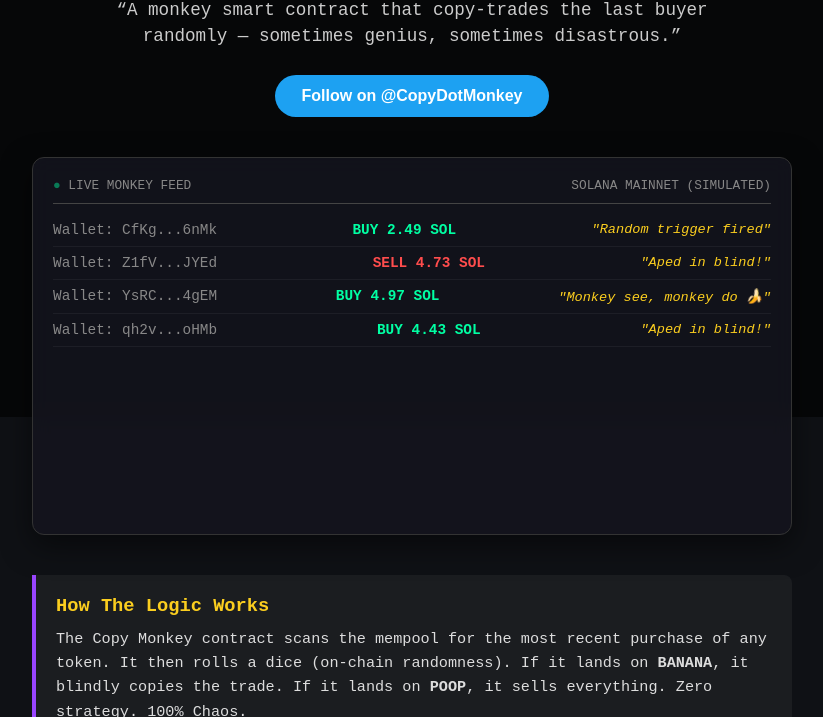
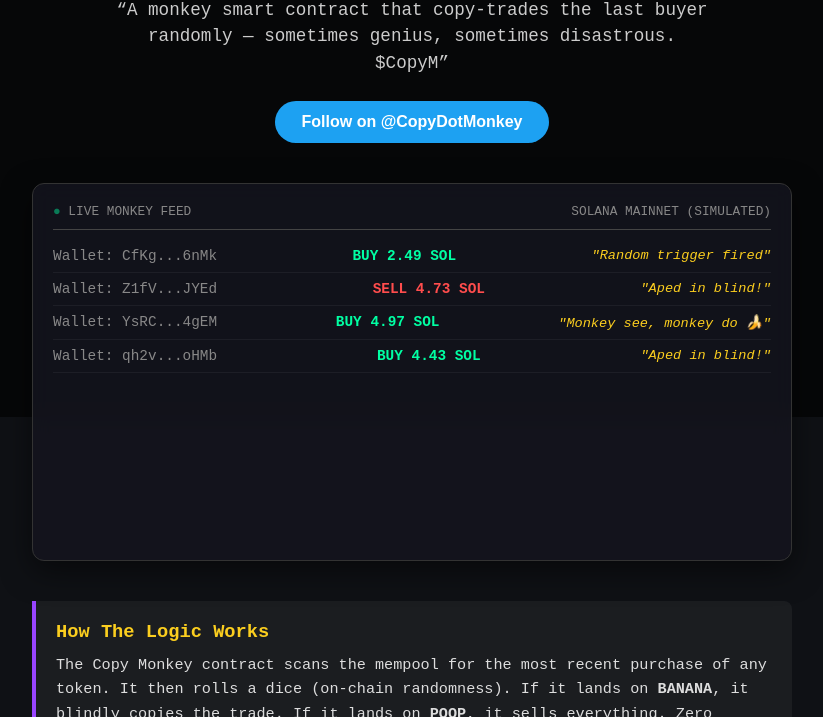
Before and after one commit to Alleyhustler/Copy-Monkey, a plain HTML site: page index.html in a window 1280 px wide. Shown: the part 383-1100 px from the top of the page, without its empty margins (228-1051 px from the left). Drawn offline with Linux system fonts and the light colour scheme; a web font is replaced by a local one.

Commit message:
Update tagline to include '$CopyM'

```diff
--- a/index.html
+++ b/index.html
@@ -218,7 +218,7 @@
         <header>
             <img src="a.png" alt="Copy Monkey Logo" class="logo">
             <h1>Copy Monkey</h1>
-            <p class="tagline">“A monkey smart contract that copy-trades the last buyer randomly — sometimes genius, sometimes disastrous.”</p>
+            <p class="tagline">“A monkey smart contract that copy-trades the last buyer randomly — sometimes genius, sometimes disastrous. $CopyM”</p>
             <a href="https://x.com/CopyDotMonkey" target="_blank" class="twitter-btn">Follow on @CopyDotMonkey</a>
         </header>
 
```
